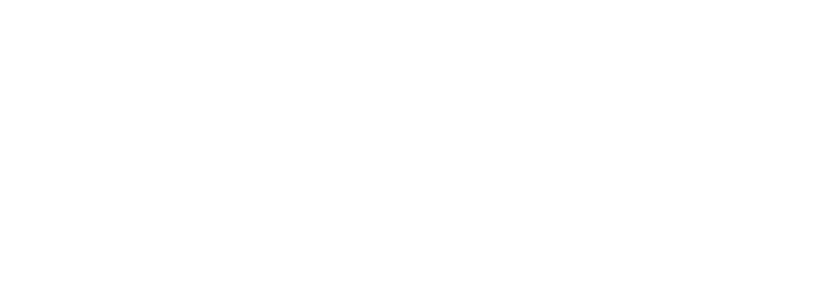
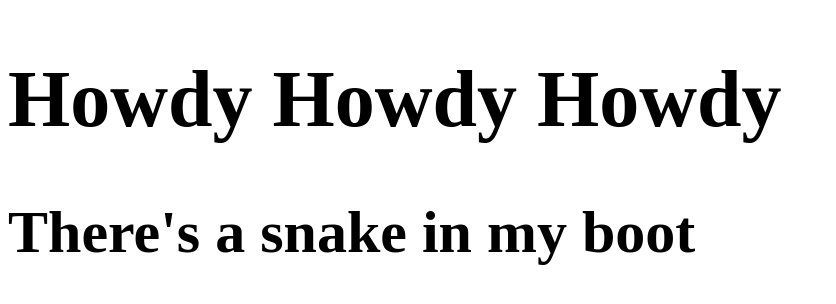
Before and after one commit to SophiaGoldMtech/SourceControl, a plain HTML site: page index.html in a window 1280 px wide. Shown: the whole page, without its empty margins (0-836 px from the left). Drawn offline with Linux system fonts and the light colour scheme.

Commit message:
new branch changes

```diff
--- a/index.html
+++ b/index.html
@@ -1,9 +1,13 @@
 <!DOCTYPE html>
 <html lang="en">
-  <head>
+  <html>
     <meta charset="UTF-8" />
     <meta name="viewport" content="width=device-width, initial-scale=1.0" />
     <title>Document</title>
-  </head>
-  <body></body>
+    <link rel="stylesheet" href="style.css" />
+  </html>
+  <body>
+    <h1>Howdy Howdy Howdy</h1>
+    <h2>There's a snake in my boot</h2>
+  </body>
 </html>
--- a/style.css
+++ b/style.css
@@ -1,3 +1,9 @@
 body {
   box-sizing: border-box;
 }
+h1 {
+  font-size: 80px;
+}
+h2 {
+  font-size: 60px;
+}
```
Also changed, not shown: 1 other file.
